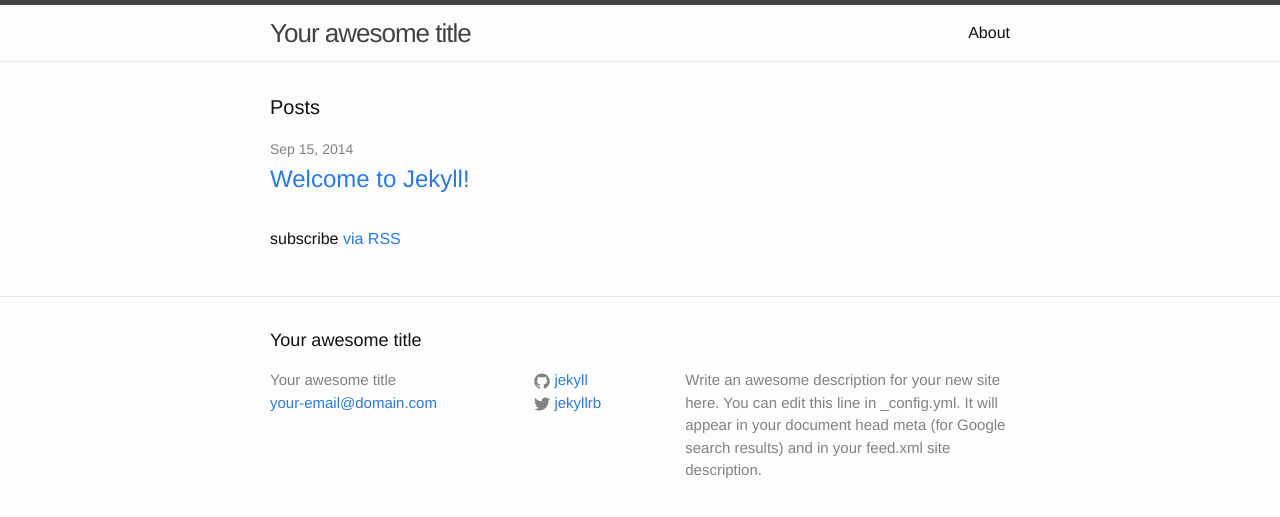
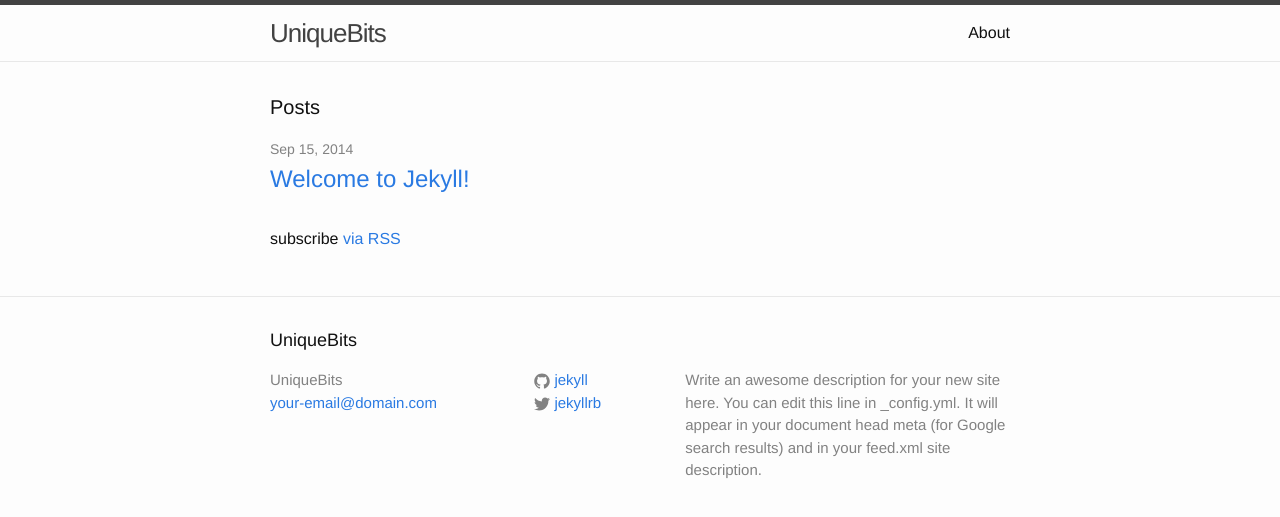
Before and after one commit to jeffbailey/jeffbailey.github.io, a Jekyll site: the page built from index.html, in a window 1280 px wide. Shown: the top 517 px of the page. Built offline with Jekyll 4.4.1, drawn with Linux system fonts in a browser that asks for light colours.

Commit message:
site name

```diff
--- a/_config.yml
+++ b/_config.yml
@@ -1,5 +1,5 @@
 # Site settings
-title: Your awesome title
+title: UniqueBits
 email: your-email@domain.com
 description: > # this means to ignore newlines until "baseurl:"
   Write an awesome description for your new site here. You can edit this
```
Also changed, not shown: 1 other file.
